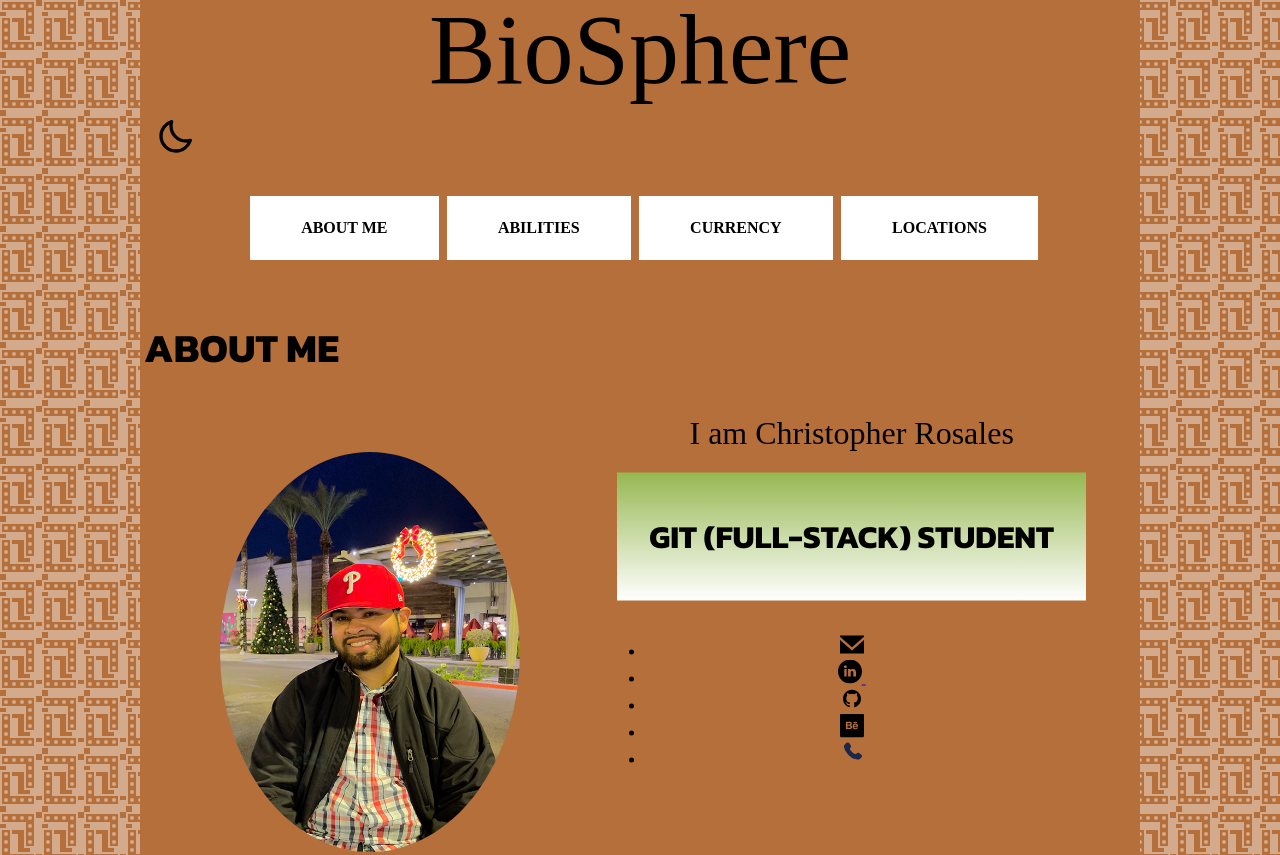
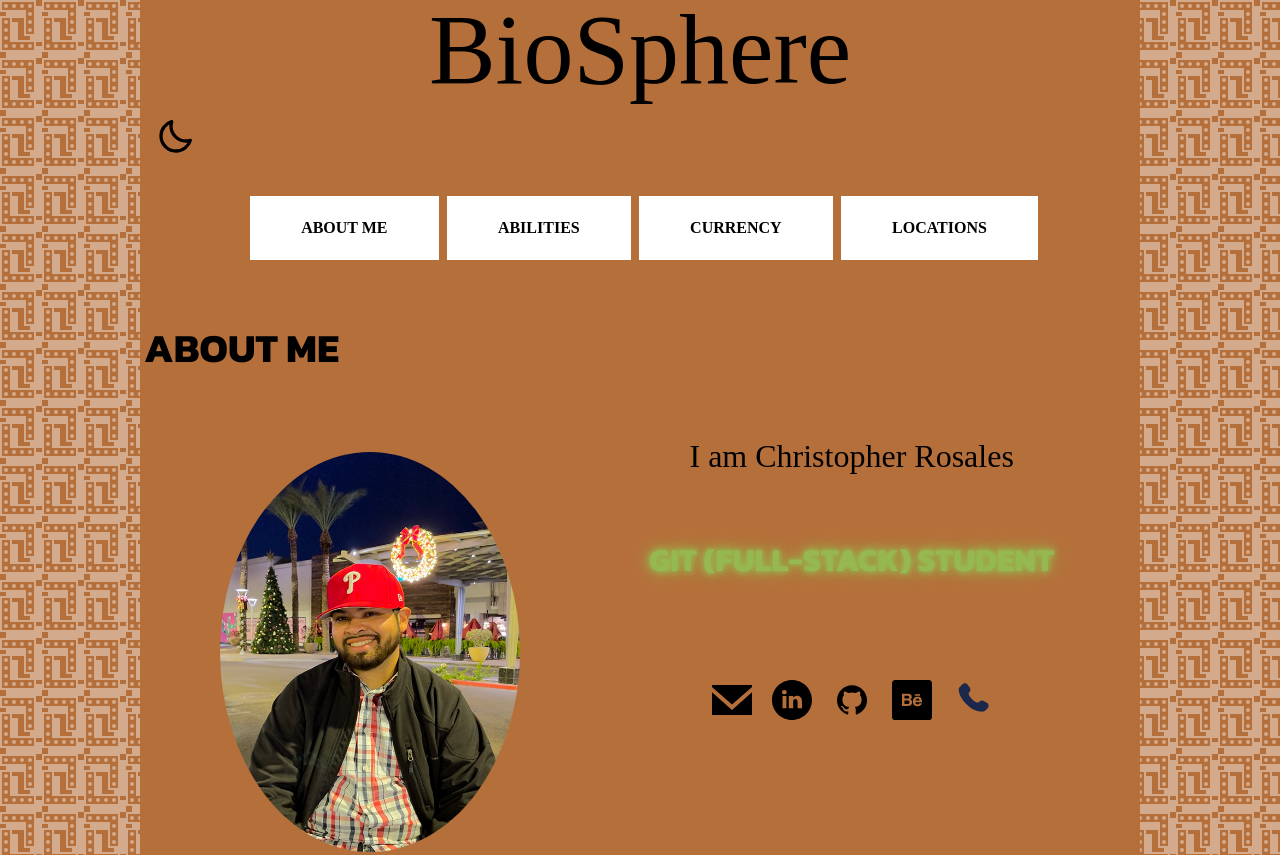
Before and after one commit to CRosal04/BioSphere, a plain HTML site: page index.html in a window 1280 px wide. Shown: the top 855 px of the page. Drawn offline with Linux system fonts and the light colour scheme; a web font is replaced by a local one.

Commit message:
flickering

```diff
--- a/index.html
+++ b/index.html
@@ -32,37 +32,32 @@
     </div>
     <div class= "name-who">
     <h3>I am Christopher Rosales</h3>
-    <h2>GIT (full-stack) student </h2>
+    <h2 class="neon">GIT (full-stack) student </h2>
 
     <ul class="social-links">
       <li>
         <a href="mailto:cristorosales0402@gmail.com" aria-label="Email">
-        <img src="images/email-1572-svgrepo-com.svg" width="24" height="24" fill="currentColor" viewBox="0 0 24 24">
-      </img>
+          <img src="images/email-1572-svgrepo-com.svg" alt="Email icon" />
         </a>
       </li>
       <li>
         <a href="https://www.linkedin.com/in/christopher-rosales-barrera-486026292?utm_source=share&utm_campaign=share_via&utm_content=profile&utm_medium=ios_app" target="_blank" rel="noopener noreferrer" aria-label="LinkedIn">
-        <img src="images/linkedin-round-svgrepo-com.svg" width="24" height="24" fill="currentColor" viewBox="0 0 24 24">
-        <img>
+          <img src="images/linkedin-round-svgrepo-com.svg" alt="LinkedIn icon" />
         </a>
       </li>
       <li>
         <a href="https://github.com/CRosal04" target="_blank" rel="noopener noreferrer" aria-label="GitHub">
-        <img src="images/github-repo-git-octocat-svgrepo-com.svg" width="24" height="24" fill="currentColor" viewBox="0 0 24 24">
-      </img>
+          <img src="images/github-repo-git-octocat-svgrepo-com.svg" alt="GitHub icon" />
         </a>
       </li>
       <li>
         <a href="https://www.behance.net/chirstorosales" target="_blank" rel="noopener noreferrer" aria-label="Behance">
-        <img src="images/behance-rounded-svgrepo-com.svg" width="24" height="24" fill="currentColor" viewBox="0 0 24 24">
-         </img>
+          <img src="images/behance-rounded-svgrepo-com.svg" alt="Behance icon" />
         </a>
       </li>
       <li>
         <a href="tel:+16022994576" aria-label="Phone">
-        <img src="images/phone-svgrepo-com.svg" width="24" height="24" fill="currentColor" viewBox="0 0 24 24">
-      </img>
+          <img src="images/phone-svgrepo-com.svg" alt="Phone icon" />
         </a>
       </li>
     </ul>
--- a/style.css
+++ b/style.css
@@ -164,13 +164,27 @@ nav a:hover {
     transform: translateY(-50%);
     text-align: right;
   }
-  .name-who h2{
+  .name-who h2.neon {
     font-size: 2rem;
     text-align: center;
-    background: linear-gradient(to bottom, #96B851 0, #FFFFFF 100%);
     padding: 3rem 2rem;
-    align-items: center;
+    color: #96B851;
+    text-shadow: 0 0 5px #96B851, 0 0 10px #96B851, 0 0 20px #96B851;
+    animation: neonFlicker 2.5s infinite;
   }
+
+  /* Neon flicker keyframes */
+  @keyframes neonFlicker {
+    0%, 19%, 21%, 23%, 25%, 54%, 56%, 100% {
+      opacity: 1;
+      text-shadow: 0 0 5px #96B851, 0 0 10px #96B851, 0 0 20px #96B851;
+    }
+    20%, 22%, 24%, 55% {
+      opacity: 0.4;
+      text-shadow: none;
+    }
+  }
+
   .name-who h3{
     font-size: 2rem;
     text-align: center;
@@ -261,6 +275,31 @@ nav a:hover {
   .active:after {
     content: "\2796";
   }
+
+  .social-links {
+    list-style: none;
+    padding: 2em;
+    margin: 1.5em;
+    display: flex;
+    gap: 20px;
+    justify-content: center;
+    align-items: center;
+  }
+
+  .social-links li {
+    display: inline-block;
+  }
+
+  .social-links img {
+    width: 40px;
+    height: 40px;
+    transition: transform 0.3s ease;
+  }
+
+  .social-links img:hover {
+    transform: scale(1.2);
+  }
+
   /*Abilitis*/
 
   #randomOutput p {
```
Lines whose indentation alone changed are shown as unchanged.
